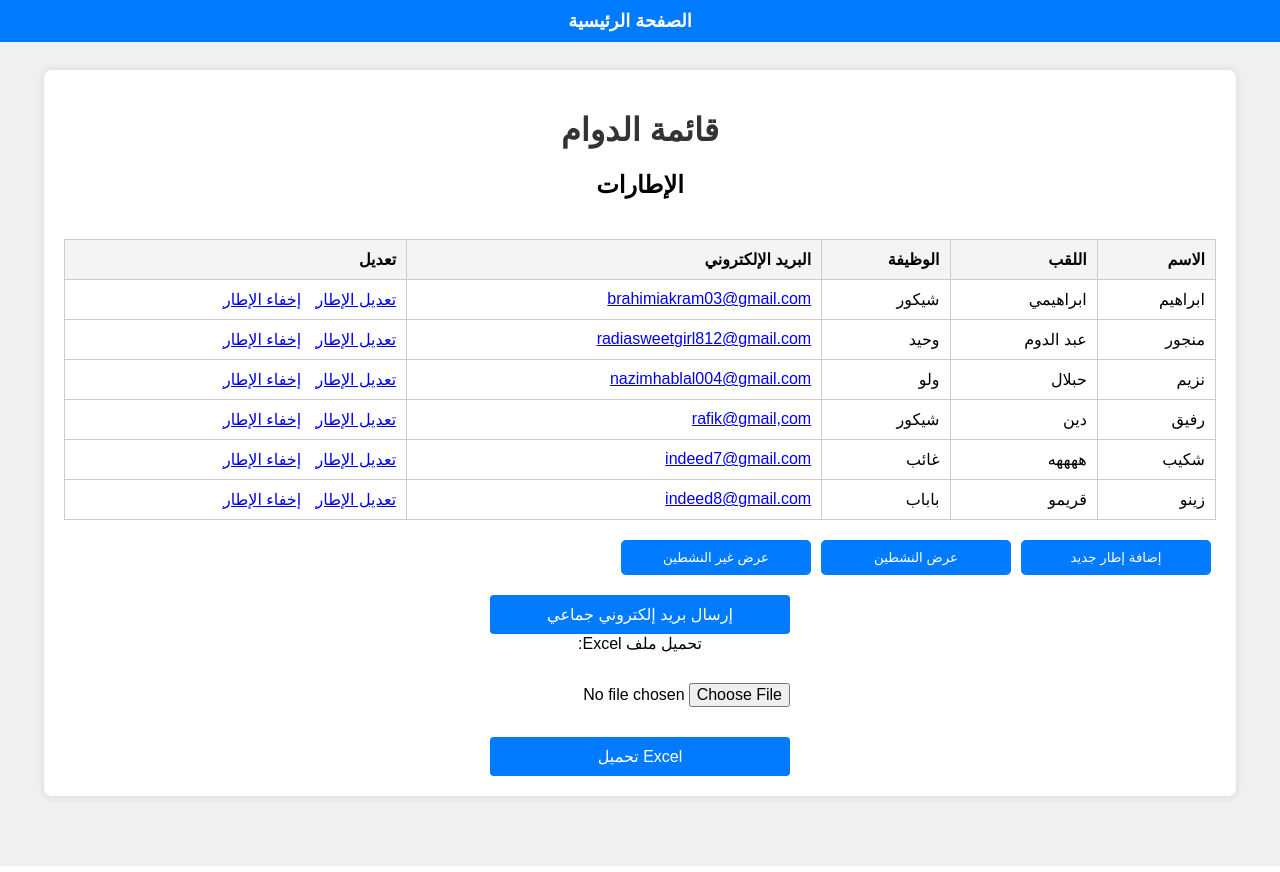
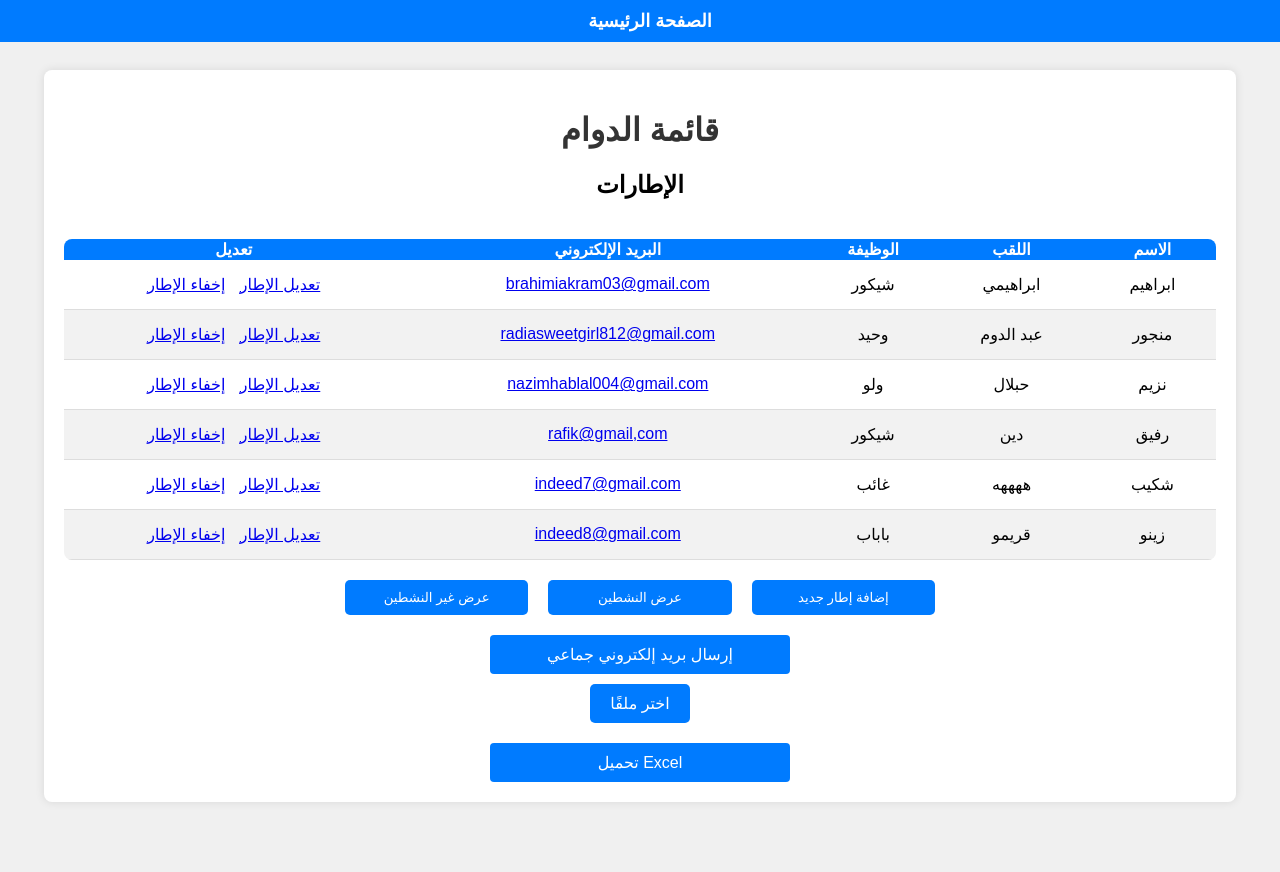
Before and after one commit to brahimi-akram/gestion_permanence, a Django app: page /afficher_liste/ in a window 1280 px wide. Run offline with Django 5.2, Linux system fonts and the light colour scheme; data comes from the database, SQL or seed files in the repository.

Commit message:
prototype 1.2

```diff
--- a/main/templates/afficher_liste.html
+++ b/main/templates/afficher_liste.html
@@ -9,26 +9,32 @@
             font-family: Arial, sans-serif;
             background-color: #f0f0f0;
             margin: 0;
-            direction: rtl; /* Ensures text is aligned right to left */
+            direction: rtl; /* Assure que le texte est aligné de droite à gauche */
         }
+
         .homenavbar {
             background-color: #007bff;
             color: #fff;
             padding: 10px;
             text-align: center;
             font-size: 18px;
-            width: 100%;
+            width: 100%; /* Utilisation de 100vw pour occuper toute la largeur de la fenêtre */
             position: fixed;
             top: 0;
+            left: 0;
+            z-index: 1000; /* Assurer que la barre de navigation est au-dessus du contenu */
         }
+
         .homenavbar a {
             color: #fff;
             text-decoration: none;
             margin: 0 15px;
             font-weight: bold;
+            cursor: pointer; /* Change le curseur en pointeur */
         }
+
         .homenavbar a:hover {
-            text-decoration: underline;
+            text-decoration: underline; /* Soulignement du lien au survol */
         }
 
         .container {
@@ -37,29 +43,13 @@
             border-radius: 8px;
             box-shadow: 0 0 10px rgba(0, 0, 0, 0.1);
             text-align: center;
-            width: 90%; /* Adjusted width for responsiveness */
-            max-width: 1200px; /* Maximum width for large screens */
-            margin: 70px auto; /* Center align and add top margin to avoid overlap with fixed navbar */
+            width: 90%; /* Largeur ajustée pour la réactivité */
+            max-width: 1200px; /* Largeur maximale pour les grands écrans */
+            margin: 70px auto; /* Centrer et ajouter une marge en haut pour éviter le chevauchement avec la barre de navigation fixe */
         }
 
         h1 {
             color: #333;
-        }
-
-        table {
-            width: 100%;
-            border-collapse: collapse;
-            margin-top: 20px;
-        }
-
-        th, td {
-            padding: 10px;
-            border: 1px solid #ccc;
-            text-align: right;
-        }
-
-        th {
-            background-color: #f4f4f4;
         }
 
         .btn {
@@ -75,74 +65,78 @@
             transition: background-color 0.3s;
             margin-top: 20px;
             border: none;
-            max-width: 300px; /* Limit button width on larger screens */
+            max-width: 300px; /* Limiter la largeur du bouton pour les grands écrans */
             margin-left: auto;
             margin-right: auto;
+            cursor: pointer; /* Change le curseur en pointeur */
         }
 
         .btn:hover {
-            background-color: #0056b3;
+            background-color: #0056b3; /* Couleur de fond plus sombre au survol */
         }
 
         .cadre {
-            overflow-x: auto; /* Enable horizontal scrolling on smaller screens */
+            overflow-x: auto; /* Activer le défilement horizontal sur les petits écrans */
         }
 
-        /* Media query for screens smaller than 768px (like phones) */
+        /* Media query pour les écrans plus petits que 768px (comme les téléphones) */
         @media screen and (max-width: 768px) {
             .container {
-                width: 95%; /* Adjusted width for smaller screens */
-                margin-top: 20px; /* Add space at the top on smaller screens */
+                width: 95%; /* Largeur ajustée pour les écrans plus petits */
+                margin-top: 20px; /* Ajouter de l'espace en haut sur les écrans plus petits */
             }
 
             .btn {
-                width: auto; /* Reset button width to auto for smaller screens */
-                max-width: 100%; /* Ensure button width doesn't exceed screen width */
+                width: auto; /* Réinitialiser la largeur du bouton à auto pour les écrans plus petits */
+                max-width: 100%; /* Assurer que la largeur du bouton n'excède pas la largeur de l'écran */
                 margin-left: 10px;
                 margin-right: 10px;
             }
 
             .cadre {
-                overflow-x: auto; /* Ensure horizontal scrolling on smaller screens */
+                overflow-x: auto; /* Assurer le défilement horizontal sur les écrans plus petits */
             }
 
-            /* Adjust table styles for smaller screens */
+            /* Ajuster les styles du tableau pour les écrans plus petits */
             table {
-                font-size: 9px; /* Decrease font size for better readability on small screens */
+                font-size: 9px; /* Diminuer la taille de police pour une meilleure lisibilité sur les petits écrans */
             }
 
             th, td {
-                padding: 8px; /* Decrease padding for better fit on small screens */
+                padding: 8px; /* Réduire le padding pour un meilleur ajustement sur les petits écrans */
             }
         }
+
         .btn-group {
             display: flex;
-            justify-content: space-between; /* Aligne les boutons avec un espace entre eux */
-            width: 100%; /* Occupe toute la largeur disponible */
-            max-width: 600px; /* Limite la largeur pour une meilleure lisibilité */
+            justify-content: center; /* Centrer les boutons */
+            gap: 10px; /* Ajouter un espacement entre les boutons */
             margin-top: 20px; /* Marge supérieure pour l'espace */
+            max-width: 600px; /* Limiter la largeur pour une meilleure lisibilité */
+            margin-left: auto;
+            margin-right: auto;
         }
 
         .btn-group form {
-            flex: 1; /* Les formulaires prennent tout l'espace disponible */
+            flex: 1; /* Le formulaire prend toute la largeur disponible */
             margin: 0 5px; /* Marge horizontale entre les formulaires */
         }
 
         .btn-group button {
-            width: 100%; /* Boutons prenant toute la largeur du formulaire */
-            padding: 10px; /* Espacement interne des boutons */
-            background-color: #007bff; /* Couleur de fond des boutons */
-            color: white; /* Couleur du texte */
+            width: 100%; /* Le bouton prend toute la largeur du formulaire */
+            padding: 10px; /* Espacement interne du bouton */
+            background-color: #007bff; /* Couleur de fond du bouton */
+            color: white; /* Couleur du texte du bouton */
             border: none; /* Pas de bordure */
             border-radius: 5px; /* Coins arrondis */
             cursor: pointer; /* Curseur de type pointer */
         }
 
         .btn-group button:hover {
-            background-color: #0056b3; /* Couleur de fond au survol */
+            background-color: #0056b3; /* Couleur de fond plus sombre au survol */
         }
 
-        .file{
+        .file {
             display: block;
             width: 100%;
             padding: 10px 20px;
@@ -152,10 +146,59 @@
             border-radius: 4px;
             margin-top: 20px;
             border: none;
-            max-width: 300px; /* Limit button width on larger screens */
+            max-width: 300px; /* Limiter la largeur du bouton pour les grands écrans */
             margin-left: auto;
             margin-right: auto;
         }
+
+        .custom-file-upload {
+            display: inline-block;
+            background-color: #007bff;
+            color: white;
+            border: none;
+            cursor: pointer;
+            padding: 10px 20px;
+            font-size: 16px;
+            border-radius: 5px;
+            margin-top: 10px;
+        }
+
+        .custom-file-upload input[type="file"] {
+            display: none; /* Cacher le bouton de fichier natif */
+        }
+
+        table {
+            width: 100%;
+            border-collapse: collapse;
+            margin-top: 20px;
+            background-color: #fff;
+            border-radius: 8px;
+            overflow: hidden;
+        }
+
+        table thead {
+            background-color: #007bff;
+            color: #fff;
+        }
+
+        table thead th {
+            text-align: center;
+        }
+
+        table tbody tr:nth-child(even) {
+            background-color: #f2f2f2;
+        }
+
+        table tbody tr:hover {
+            background-color: #ddd;
+        }
+
+        table tbody td {
+            padding: 15px;
+            text-align: center;
+            border-bottom: 1px solid #ddd;
+        }
+
     </style>
 </head>
 <body>
@@ -212,19 +255,19 @@
 
         <button class="btn" onclick="sendEmail()">إرسال بريد إلكتروني جماعي</button>
         <form method="post" enctype="multipart/form-data">
-            {% csrf_token %}
-            <div class="form-group">
-                <label for="excel_file">تحميل ملف Excel:</label>
-                <input type="file" name="excel_file" id="excel_file" class="file" accept=".xlsx">
-            </div>
+            <label class="custom-file-upload">
+                <span>اختر ملفًا</span>
+                <input type="file" name="excel_file">
+            </label>
             <button type="submit" class="btn"> Excel تحميل </button>
         </form>
     </div>
+
     <script>
         function sendEmail() {
-            var emails = "{{ email_list }}"; // Replace with actual email list from Django
-            var subject = "Your subject here";
-            var body = "Your message here";
+            var emails = "{{ email_list }}"; // Remplacez par la liste d'emails réelle provenant de Django
+            var subject = "Votre sujet ici";
+            var body = "Votre message ici";
             var mailto_link = "mailto:" + emails + "?subject=" + encodeURIComponent(subject) + "&body=" + encodeURIComponent(body);
             window.location.href = mailto_link;
         }
```
Also changed, not shown: main/templates/afficher_affectation.html (+18 -29 lines).
